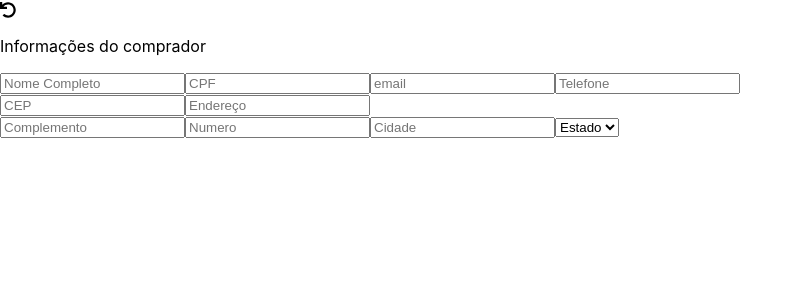
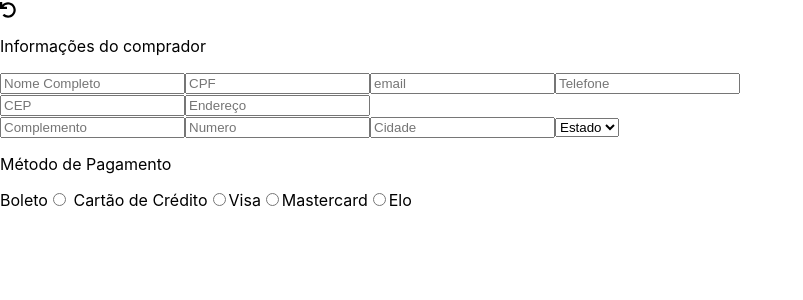
Before and after one commit to tryber/sd-03-block15-project-frontend-online-store-11, a React (Create React App) app: page /checkout in a window 1280 px wide. Shown: the top 300 px of the page, without its empty margins (0-803 px from the left). Built offline with nearby package versions, Linux system fonts and the light colour scheme.

Commit message:
Pagamento feito

```diff
--- a/src/components/CheckoutPay.js
+++ b/src/components/CheckoutPay.js
@@ -1,8 +1,42 @@
 import React from 'react';
 
 class CheckoutPay extends React.Component {
+  constructor(props) {
+    super(props);
+    this.state = {checked: ''};
+    this.handleChange = this.handleChange.bind(this);
+  }
+
+  handleChange(event) {
+    this.setState({checked: event.target.value});
+  }
+
   render() {
-    return null;
+    return (
+      <div>
+        <p>Método de Pagamento</p>
+        <label> Boleto
+          <input
+            type="radio" value="Boleto" checked={this.state.checked === 'Boleto'}
+            onChange={this.handleChange}
+          />
+        </label>
+        <label> Cartão de Crédito
+        <input
+          type="radio" value="Visa" checked={this.state.checked === 'Visa'}
+          onChange={this.handleChange}
+        />Visa
+        <input
+          type="radio" value="Mastercard" checked={this.state.checked === 'Mastercard'}
+          onChange={this.handleChange}
+        />Mastercard
+        <input
+          type="radio" value="Elo" checked={this.state.checked === 'Elo'}
+          onChange={this.handleChange}
+        />Elo
+        </label>
+      </div>
+    );
   }
 }
 
```
